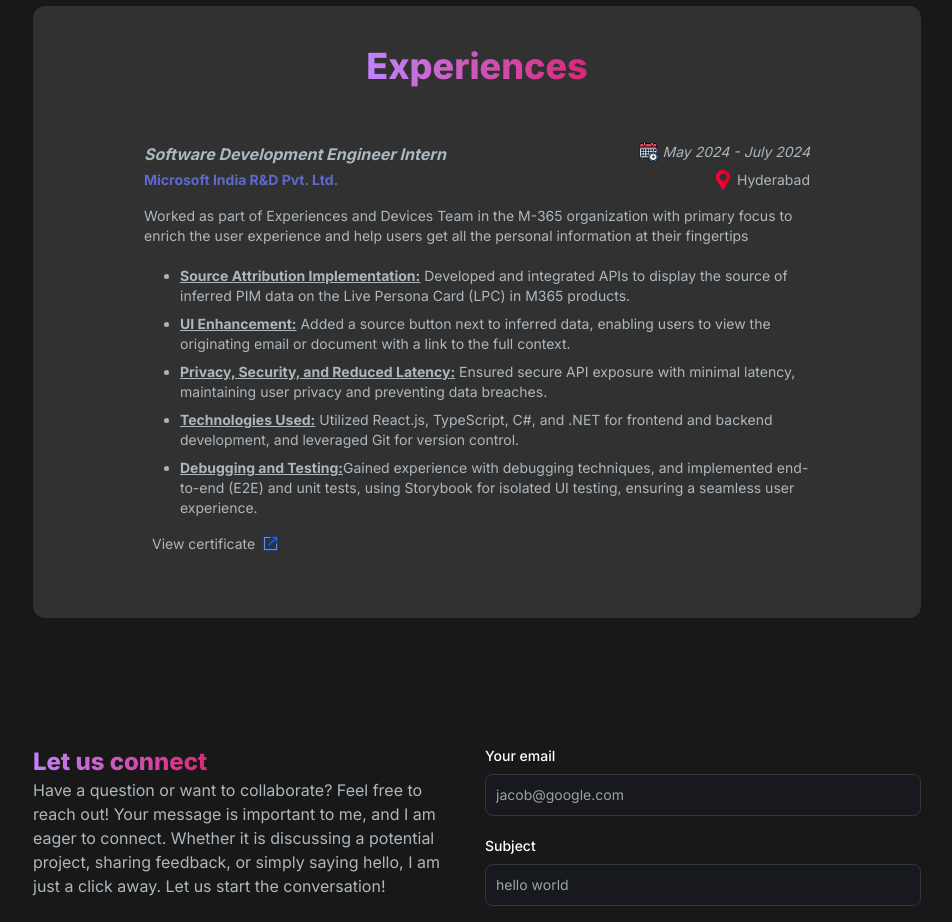
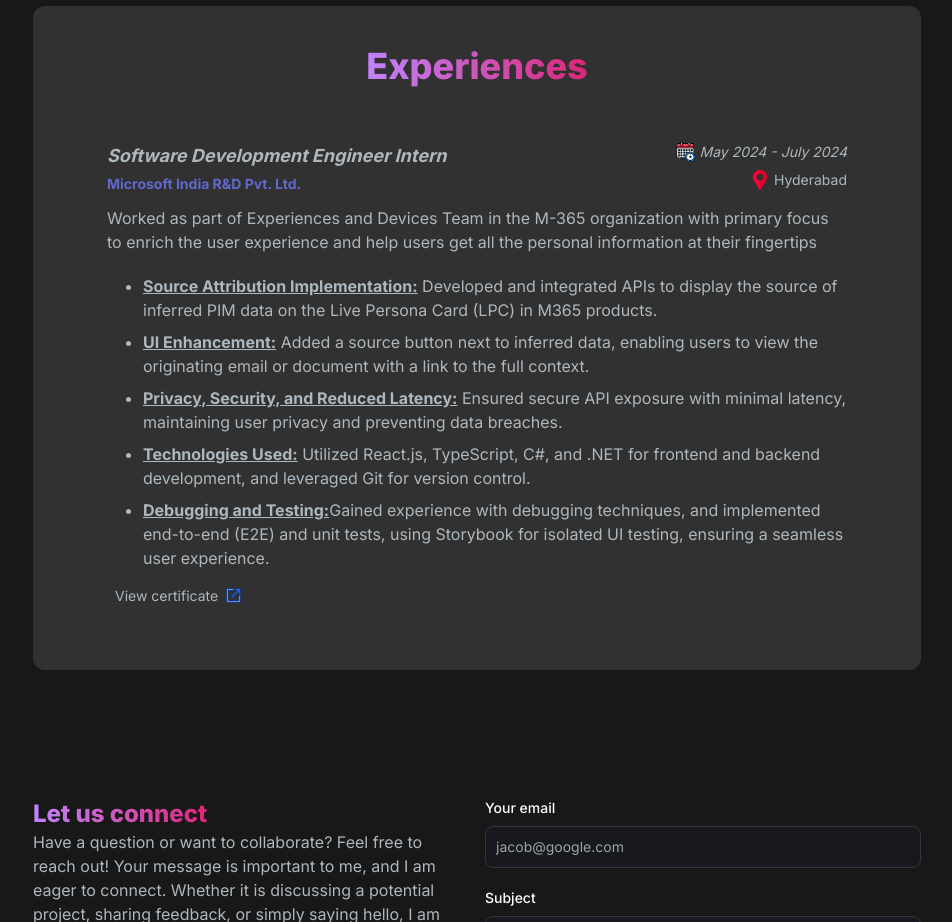
Before and after one commit to chetali-1004/portfolio, a Next.js app: page / in a window 1280 px wide. Shown: the part 2100-3022 px from the top of the page, without its empty margins (163-1115 px from the left). Built offline with nearby package versions, Linux system fonts and the light colour scheme.

Commit message:
minor changes

```diff
--- a/app/components/Experience.jsx
+++ b/app/components/Experience.jsx
@@ -13,10 +13,10 @@ const Experience = () => {
         </span>
         {/* bg-[#484747] */}
 
-        <div className="mt-9 w-3/4 mx-auto px-0 py-5">
+        <div className="mt-9 w-5/6 mx-auto px-0 py-5 ">
           <div className="flex justify-between">
             <div className="text-left">
-              <h4 className="font-bold italic">
+              <h4 className="font-bold italic text-lg">
                 Software Development Engineer Intern
               </h4>
               <h6 className="text-sm mt-1 text-[#5f69cc] font-bold">
@@ -49,7 +49,7 @@ const Experience = () => {
               </div>
             </div>
           </div>
-          <div className="mt-2 text-left text-sm">
+          <div className="mt-2 text-left text-md">
             <p>
               Worked as part of Experiences and Devices Team in the M-365
               organization with primary focus to enrich the user experience and
```
